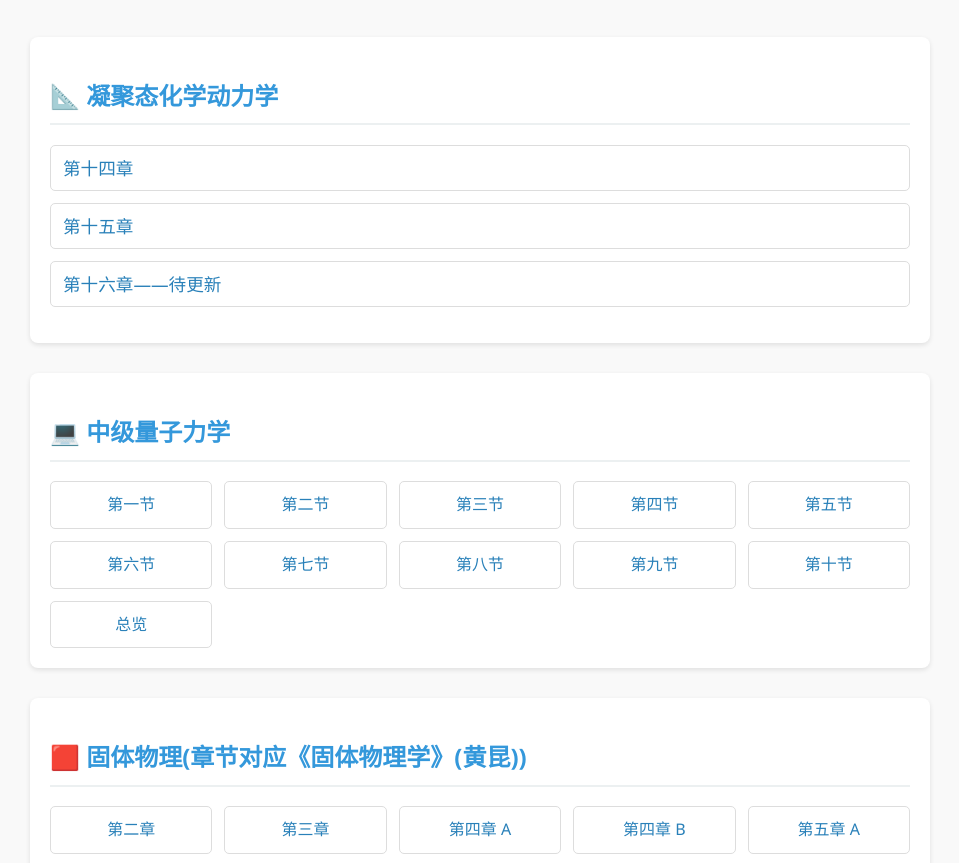
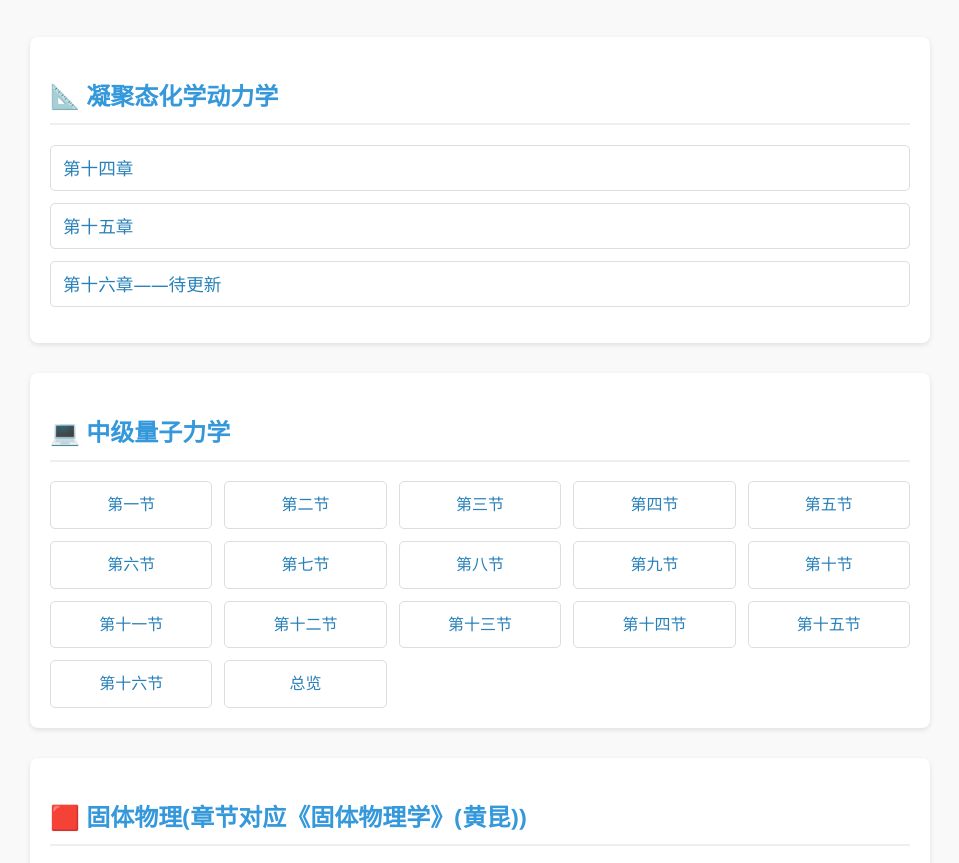
Before and after one commit to uminominami/Zhuhu-note-in-pdf, a plain HTML site: page index.html in a window 1280 px wide. Shown: the part 180-1043 px from the top of the page, without its empty margins (160-1119 px from the left). Drawn offline with Linux system fonts and the light colour scheme.

Commit message:
upload new QM files

```diff
--- a/index.html
+++ b/index.html
@@ -107,6 +107,13 @@
         <li><a href="pdfs/middlequantuamphysics/week4class2.pdf" target="_blank">第八节</a></li>
         <li><a href="pdfs/middlequantuamphysics/week5class1_1.pdf" target="_blank">第九节</a></li>
         <li><a href="pdfs/middlequantuamphysics/week5class1_2.pdf" target="_blank">第十节</a></li>
+        <li><a href="pdfs/middlequantuamphysics/week6class1.pdf" target="_blank">第十一节</a></li>
+        <li><a href="pdfs/middlequantuamphysics/week6class2.pdf" target="_blank">第十二节</a></li>
+        <li><a href="pdfs/middlequantuamphysics/week7class1_1.pdf" target="_blank">第十三节</a></li>
+        <li><a href="pdfs/middlequantuamphysics/week7class1_2.pdf" target="_blank">第十四节</a></li>
+        <li><a href="pdfs/middlequantuamphysics/week8class1.pdf" target="_blank">第十五节</a></li>
+        <li><a href="pdfs/middlequantuamphysics/week8class2.pdf" target="_blank">第十六节</a></li>
+
         <li><a href="pdfs/middlequantuamphysics/NewFull1-16.pdf" target="_blank">总览</a></li>
       </ul>
     </div>
```
Also changed, not shown: 6 other files.
